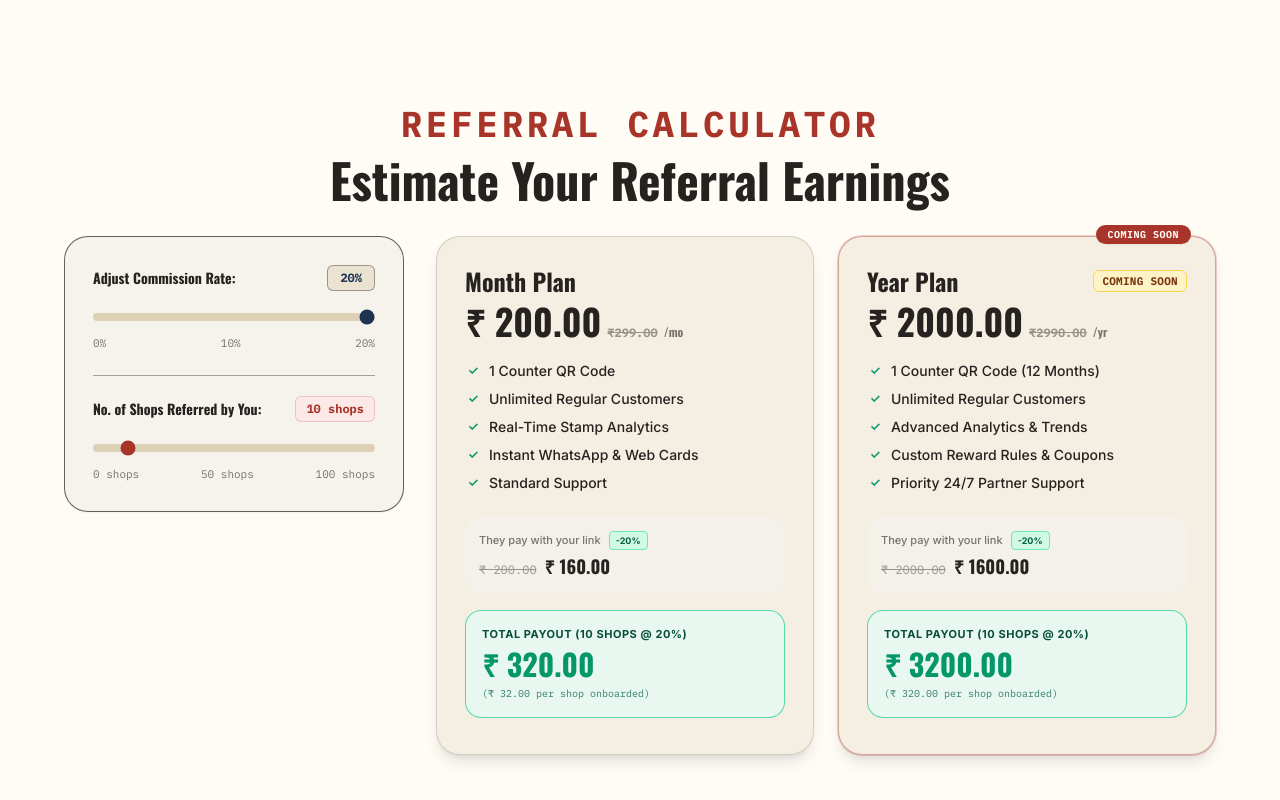
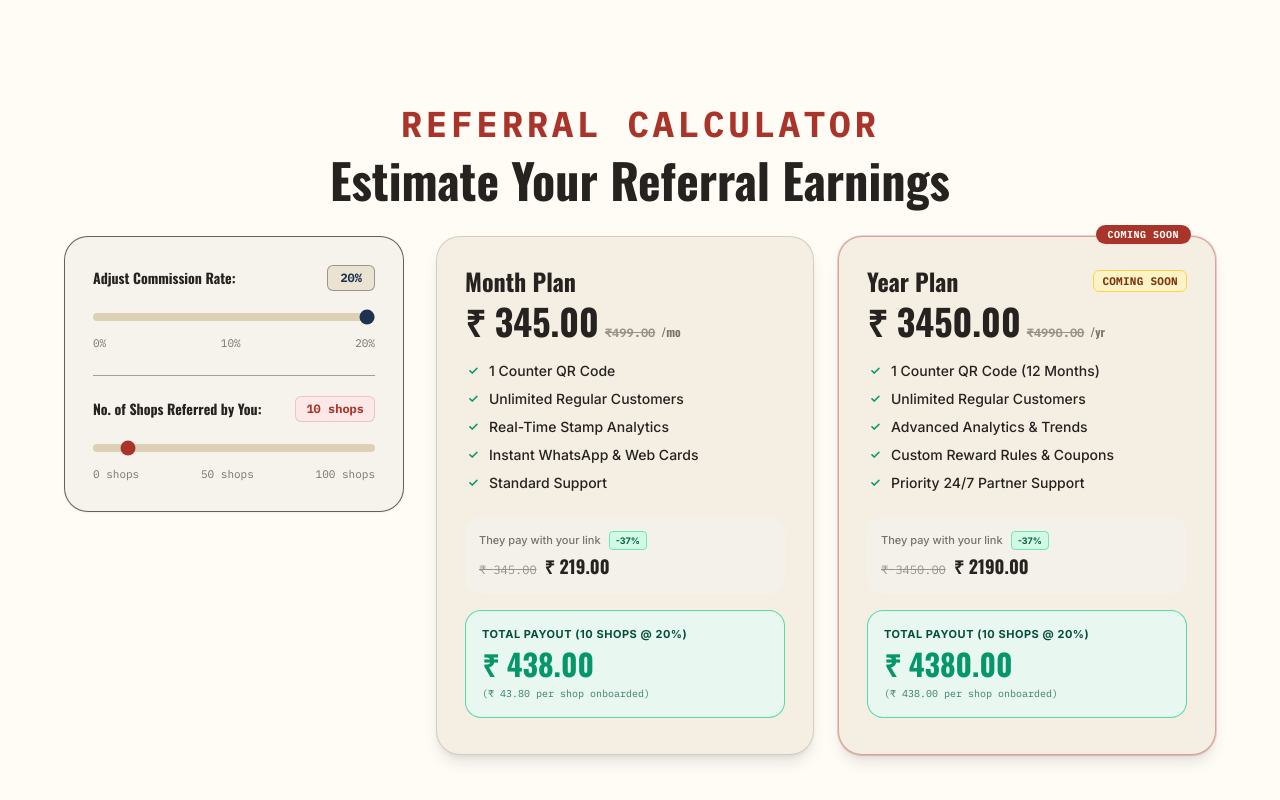
Before and after one commit to srujankajare/Stampogen-Marketing, a Next.js app: page /affiliate in a window 1280 px wide. Shown: the part 574-1374 px from the top of the page. Built offline with nearby package versions, Linux system fonts and the light colour scheme.

Commit message:
affiliate price

```diff
--- a/components/affiliate-content.jsx
+++ b/components/affiliate-content.jsx
@@ -55,10 +55,10 @@ export function AffiliateContent() {
     {
       name: "Month Plan",
       key: "month",
-      mrp: 299,
-      discountedPrice: 200,
-      referralPrice: 160,
-      referralDiscountPct: 20, // (200- 160) / 200 = 20%
+      mrp: 499,
+      discountedPrice: 345,
+      referralPrice: 219,
+      referralDiscountPct: 37, // (200- 160) / 200 = 20%
       features: [
         "1 Counter QR Code",
         "Unlimited Regular Customers",
@@ -70,10 +70,10 @@ export function AffiliateContent() {
     {
       name: "Year Plan",
       key: "year",
-      mrp: 2990,
-      discountedPrice: 2000,
-      referralPrice: 1600,
-      referralDiscountPct: 20,
+      mrp: 4990,
+      discountedPrice: 3450,
+      referralPrice: 2190,
+      referralDiscountPct:37 ,
       features: [
         "1 Counter QR Code (12 Months)",
         "Unlimited Regular Customers",
```
